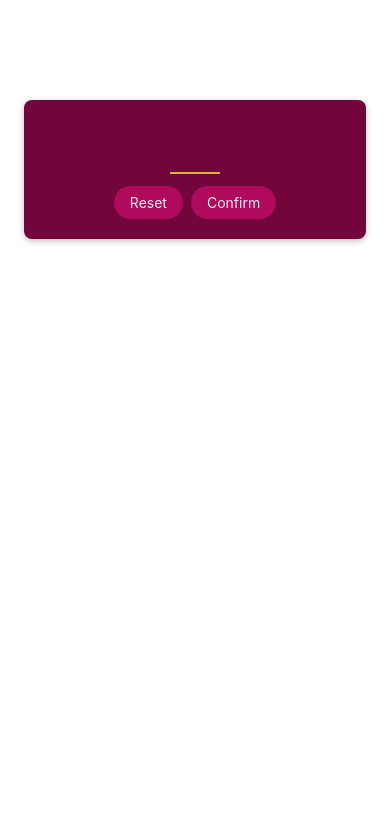
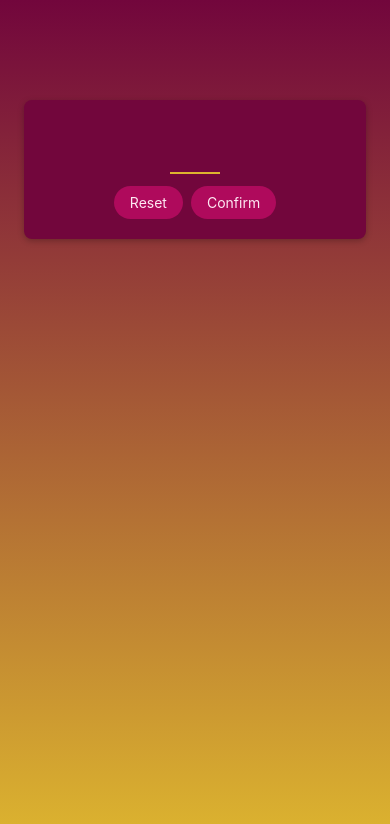
Before and after one commit to dickisujadi/mini-game, a React Native app: screen / in a window 390 px wide. Shown: the top 824 px of the page. Built offline with nearby package versions, Linux system fonts and the light colour scheme.

Commit message:
ID-001 linear gradient

```diff
--- a/App.js
+++ b/App.js
@@ -1,11 +1,18 @@
 import { StatusBar } from 'expo-status-bar';
-import { StyleSheet } from 'react-native';
+import { StyleSheet, View } from 'react-native';
+import {LinearGradient} from 'expo-linear-gradient'
 import StartGameScreen from './screens/StartGameScreen';
 
 export default function App() {
   return (
+    <LinearGradient colors={['#72063c', '#ddb52f']} style={styles.rootContainer}>
       <StartGameScreen />
+    </LinearGradient>
   );
 }
 
-const styles = StyleSheet.create({});
+const styles = StyleSheet.create({
+  rootContainer : {
+    flex: 1,
+  }
+});
--- a/package.json
+++ b/package.json
@@ -15,7 +15,8 @@
     "react-native": "0.69.5",
     "react-native-web": "~0.18.7",
     "react-dom": "18.0.0",
-    "@expo/webpack-config": "^0.17.0"
+    "@expo/webpack-config": "^0.17.0",
+    "expo-linear-gradient": "~11.4.0"
   },
   "devDependencies": {
     "@babel/core": "^7.12.9"
```
Also changed, not shown: 1 other file (tests, documents, lock files or other folders).
